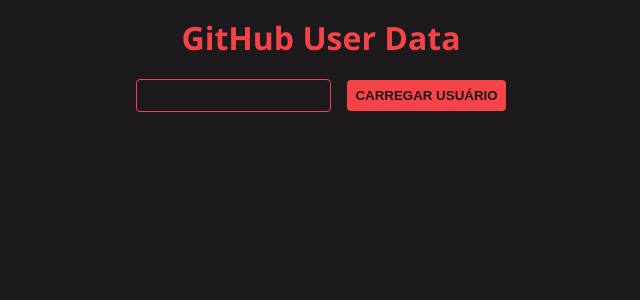
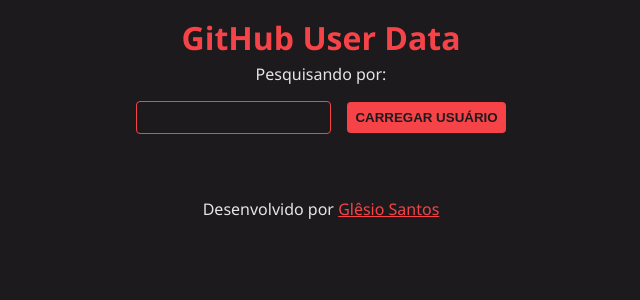
Before and after one commit to glesiosantos/github-user-data, a Vue app: page / in a window 1280 px wide. Shown: the top 300 px of the page, without its empty margins (319-959 px from the left). Built offline with nearby package versions, Linux system fonts and the light colour scheme.

Commit message:
trabalhando com emit

```diff
--- a/src/App.vue
+++ b/src/App.vue
@@ -4,6 +4,12 @@
 </script>
 
 <template>
-  <!-- <input type="checkbox" v-model="isOpen"> {{isOpen}} -->
-  <Profile/>
+  <Profile>
+    <h1>GitHub User Data</h1>
+    <template v-slot:footer>
+      <footer>
+        Desenvolvido por <a href="https://github.com/glesiosantos" target="_blank">Glêsio Santos</a>
+      </footer>
+    </template>
+  </Profile>
 </template>
--- a/src/assets/main.css
+++ b/src/assets/main.css
@@ -70,3 +70,9 @@
 a {
   color: #f64348;
 }
+
+footer {
+  height: 3rem;
+  margin-top: 2rem;
+  padding: 1rem 0;
+}
--- a/src/components/Form.vue
+++ b/src/components/Form.vue
@@ -1,7 +1,7 @@
 <script setup>
 import { ref } from "vue"
 
-  const emit = defineEmits(['formSubmit'])
+  const emit = defineEmits(['formSubmit', 'update:modelValue'])
   const searchInput = ref('')
 
   function handleSubmit(event) {
@@ -12,7 +12,11 @@
 </script>
 <template>
   <form @submit="handleSubmit">
-    <input type="text" v-model.lazy="searchInput"/>
+    <input
+      type="text"
+      v-model.lazy="searchInput"
+      @input="$emit('update:modelValue', $event.target.value)"
+    />
     <button>Carregar Usuário</button>
   </form>
 </template>
--- a/src/components/Profile.vue
+++ b/src/components/Profile.vue
@@ -4,7 +4,7 @@
 import Repository from "./Repository.vue";
 import Form from "./Form.vue";
 
-  const searchInput = ref('')
+  const username = ref('')
 
   const state = reactive({
     login: '',
@@ -19,7 +19,6 @@
 
     const res = await fetch(`https://api.github.com/users/${username}`)
     const { login, name, bio, company, avatar_url} = await res.json()
-    searchInput.value = ''
 
     state.login = login
     state.name = name
@@ -30,8 +29,8 @@
     await fetchUserRepositories(login)
   }
 
-  async function fetchUserRepositories(username) {
-    const res = await fetch(`https://api.github.com/users/${username}/repos`)
+  async function fetchUserRepositories(searchInput) {
+    const res = await fetch(`https://api.github.com/users/${searchInput}/repos`)
     state.repos = await res.json()
   }
 
@@ -41,9 +40,9 @@
 
 </script>
 <template>
-  <h1>GitHub User Data</h1>
-  <!-- <p>Pesquisando por: <strong>{{ searchInput }}</strong></p> -->
-  <Form v-on:form-submit="fetchGitUser"/>
+  <slot></slot>
+  <p>Pesquisando por: <strong>{{ username }}</strong></p>
+  <Form v-on:form-submit="fetchGitUser" v-model="username"/>
   <UserInfo
       v-if="state.login"
       :login="state.login"
@@ -61,5 +60,5 @@
         :url="repos.html_url"
         :description="repos.description"/>
   </section>
-
+  <slot name="footer"></slot>
 </template>
```
